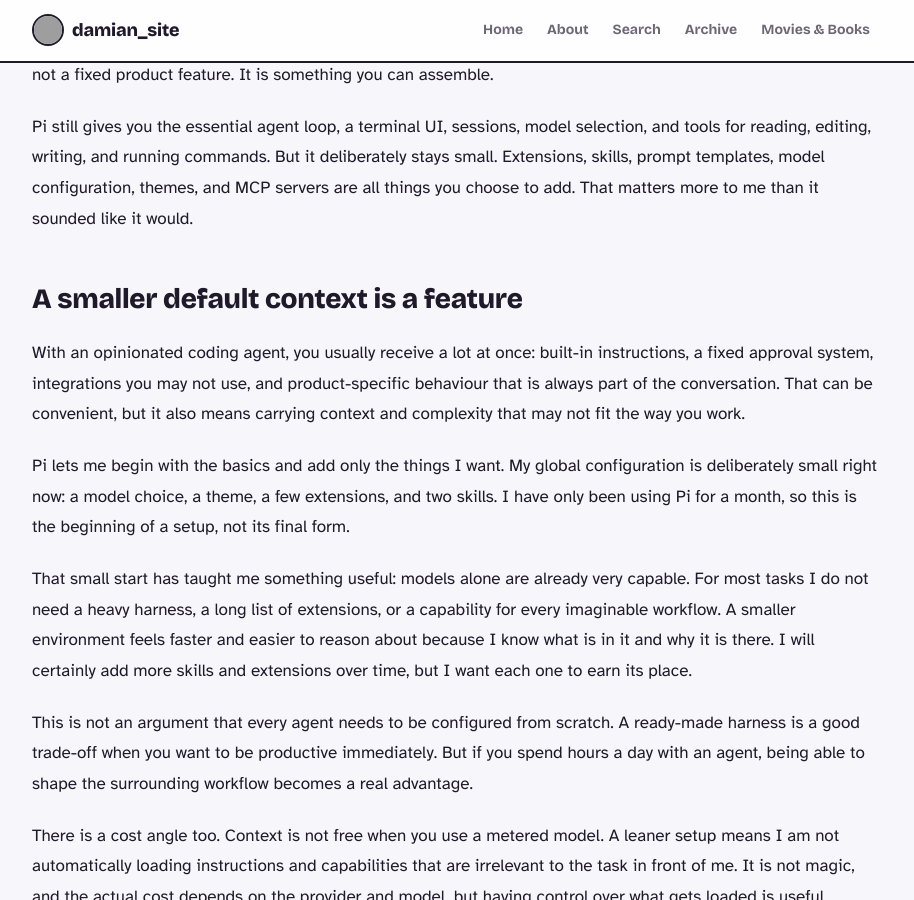
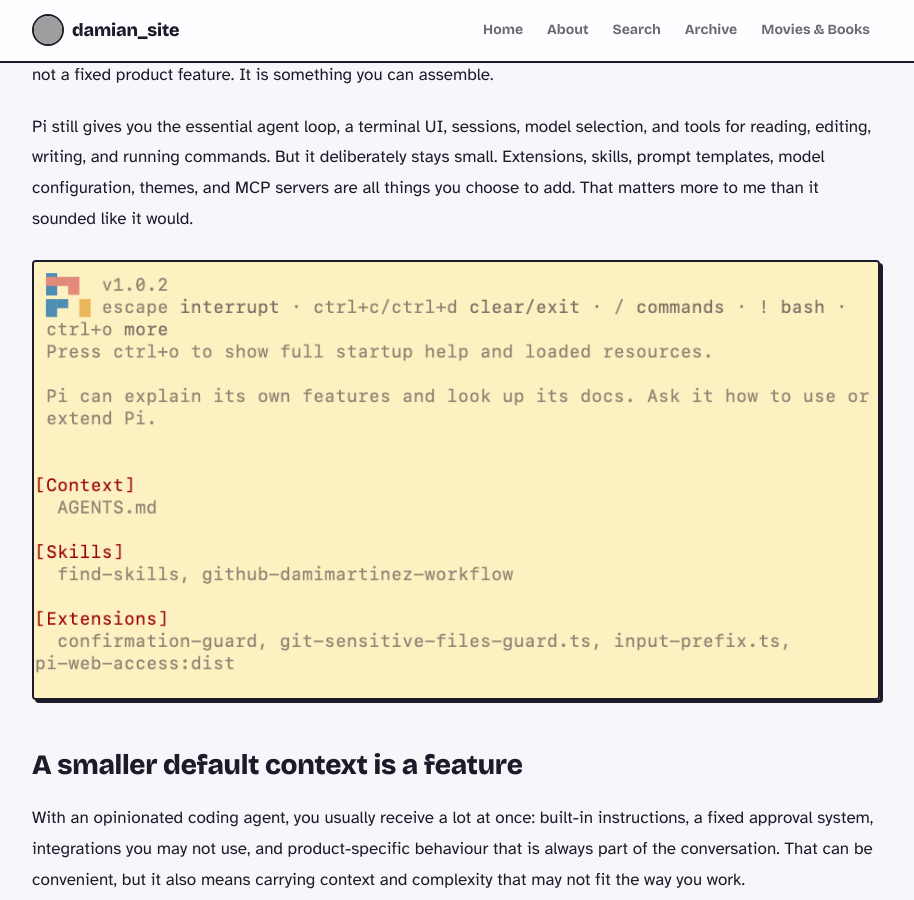
Before and after one commit to DamiMartinez/damimartinez.github.io, a Jekyll site: the page built from _posts/2026-10-04-why-i-like-pi-coding-agent.md, in a window 1280 px wide and 900 px high, scrolled down 423 px. Shown: the whole window, without its empty margins (184-1098 px from the left). Built offline with Jekyll 4.4.1, drawn with Linux system fonts in a browser that asks for light colours; grey boxes are pictures that could not be loaded.

Commit message:
content: add Pi startup screenshot

```diff
--- a/_posts/2026-10-04-why-i-like-pi-coding-agent.md
+++ b/_posts/2026-10-04-why-i-like-pi-coding-agent.md
@@ -9,6 +9,8 @@ The last two posts were about making the terminal my main workplace: tmux, Neovi
 I like it a lot, mostly because it starts from a different premise than the big coding-agent products: the harness is not a fixed product feature. It is something you can assemble.
 
 Pi still gives you the essential agent loop, a terminal UI, sessions, model selection, and tools for reading, editing, writing, and running commands. But it deliberately stays small. Extensions, skills, prompt templates, model configuration, themes, and MCP servers are all things you choose to add. That matters more to me than it sounded like it would.
+
+![Pi startup showing my loaded AGENTS.md context, skills, and extensions](/images/pi-coding-agent-loaded-resources.png)
 
 ## A smaller default context is a feature
 
```
Also changed, not shown: images/pi-coding-agent-loaded-resources.png (added).
